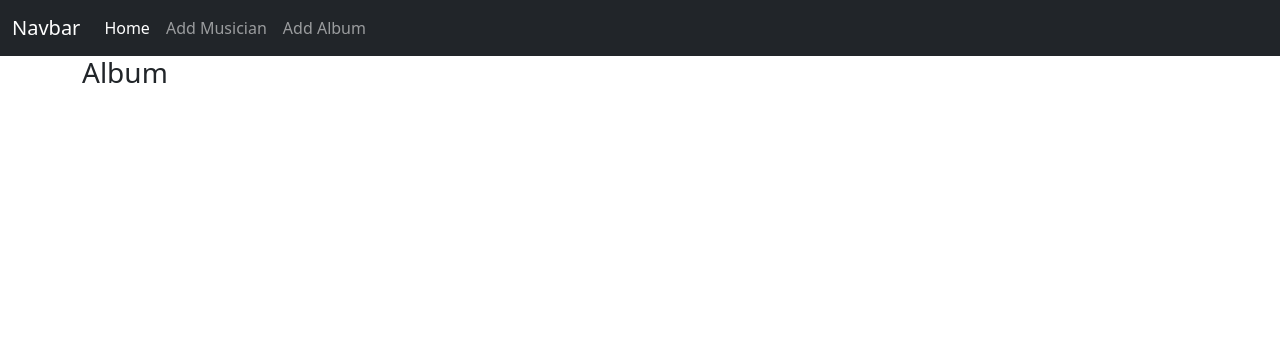
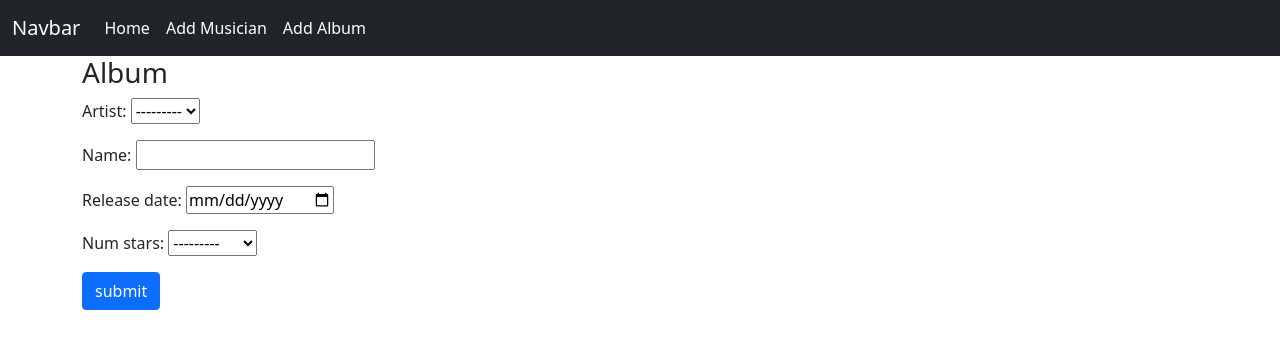
Before and after one commit to atikrpi27/CRUD-operation--Django, a Django app: page /album/ in a window 1280 px wide. Shown: the top 349 px of the page. Run offline with Django 4.2, Linux system fonts and the light colour scheme; data that the repository does not hold is empty.

Commit message:
Show Musician List from DB and add Album with DB

```diff
--- a/crud/form.py
+++ b/crud/form.py
@@ -1,4 +1,4 @@
-from dataclasses import field
+from dataclasses import field, fields
 from django import forms
 from . import models
 
@@ -6,3 +6,9 @@ class MusicianForm(forms.ModelForm):
     class Meta:
         model = models.Musician
         fields = "__all__"
+
+class AlbumForm(forms.ModelForm):
+    release_date = forms.DateField(widget=forms.TextInput(attrs={'type':'date'}))
+    class Meta:
+        model = models.Album
+        fields = "__all__"
--- a/crud/models.py
+++ b/crud/models.py
@@ -17,9 +17,16 @@ class Album(models.Model):
     artist = models.ForeignKey(Musician, on_delete=models.CASCADE)
     name = models.CharField(max_length=30)
     release_date = models.DateField()
-
+    ratting = (
+        (1, "Worst"),
+        (2, "Bad"),
+        (3, "Not Bad"),
+        (4, "Good"),
+        (5, "Excellent"),
+    )
+    num_stars = models.IntegerField(choices=ratting)
     def __str__(self):
-        return self.name
+        return self.name + ", Ratting: " + str(self.num_stars)
 
     class Meta:
         db_table = 'Album'
--- a/crud/views.py
+++ b/crud/views.py
@@ -1,3 +1,4 @@
+from re import A
 from django.shortcuts import render
 from django.http import HttpResponse
 from .models import Musician, Album
@@ -5,7 +6,8 @@ from . import form
 # Create your views here.
 
 def index(request):
-    diction = {'title' : 'Home Page'}
+    musician_list = Musician.objects.order_by('first_name')
+    diction = {'title' : 'Home Page', 'musician_list' : musician_list}
     return render(request,'index.html', diction)
 
 def musician(request):
@@ -21,5 +23,13 @@ def musician(request):
     return render(request,'musician.html', diction)
 
 def album(request):
-    diction = {'title' : 'Album'}
+    forms = form.AlbumForm()
+    if request.method == "POST":
+        forms = form.AlbumForm(request.POST)
+
+        if forms.is_valid():
+            forms.save(commit = True)
+            return index(request)
+
+    diction = {'title' : 'Album', 'album_form': forms}
     return render(request,'album.html', diction)
--- a/templates/album.html
+++ b/templates/album.html
@@ -1,4 +1,10 @@
 {% extends 'base.html' %}
 {% block body_block %}
     <h3>Album</h3>
+
+    <form action="" method="post">
+        {{ album_form.as_p }}
+        {% csrf_token %}
+        <input class="btn btn-primary btn-large" type="submit" name="submit" value="submit">
+    </form>
 {% endblock %}
--- a/templates/base.html
+++ b/templates/base.html
@@ -28,11 +28,11 @@
                         <a class="nav-link active" aria-current="page" href="/">Home</a>
                     </li>
                     <li class="nav-item">
-                        <a class="nav-link" href="{% url 'musician' %}">Add Musician</a>
+                        <a class="nav-link active" href="{% url 'musician' %}">Add Musician</a>
                     </li>
                     </li>
                     <li class="nav-item">
-                        <a class="nav-link" href="{% url 'album' %}">Add Album</a>
+                        <a class="nav-link active" href="{% url 'album' %}">Add Album</a>
                     </li>
                     </li>
                 </ul>
```
Also changed, not shown: templates/index.html (+11 -1 lines), crud/migrations/0004_album_num_stars.py (added).
